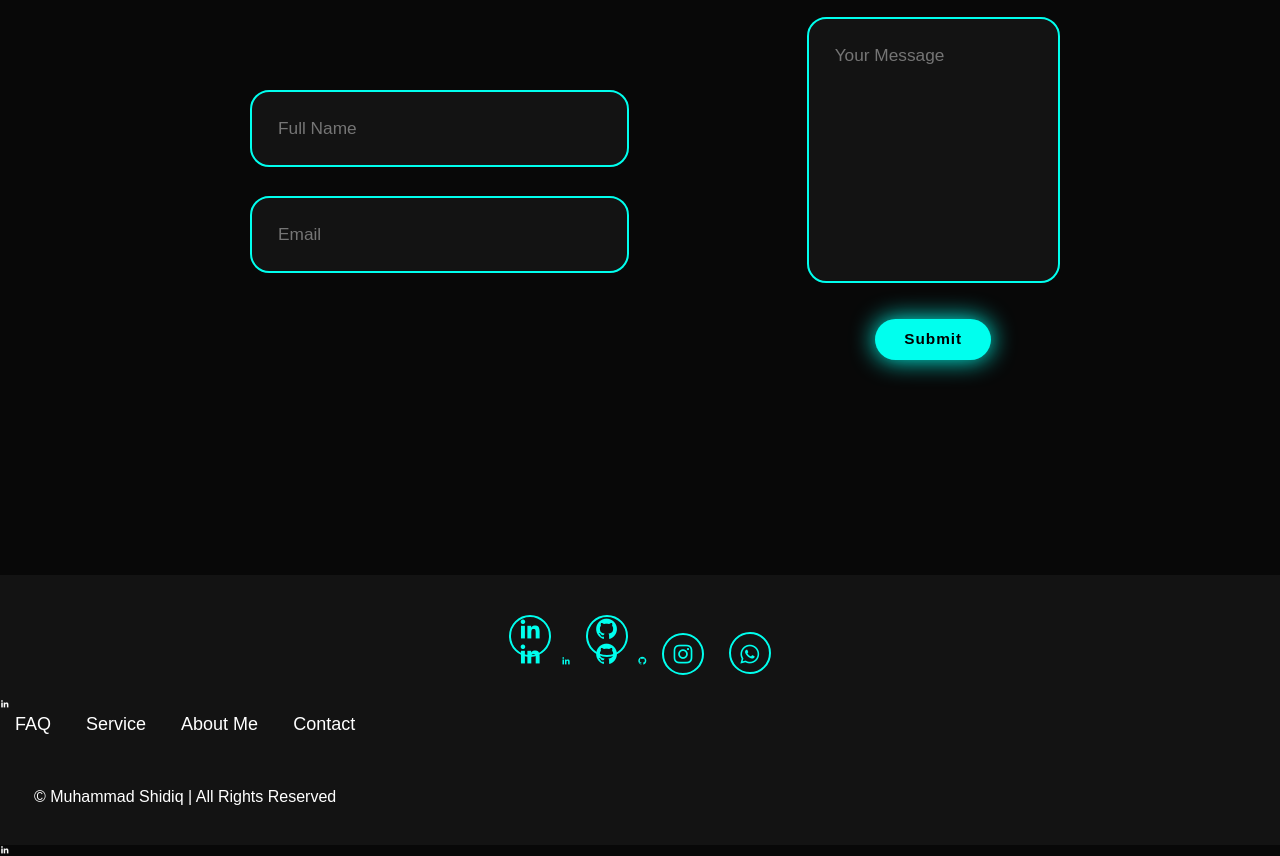
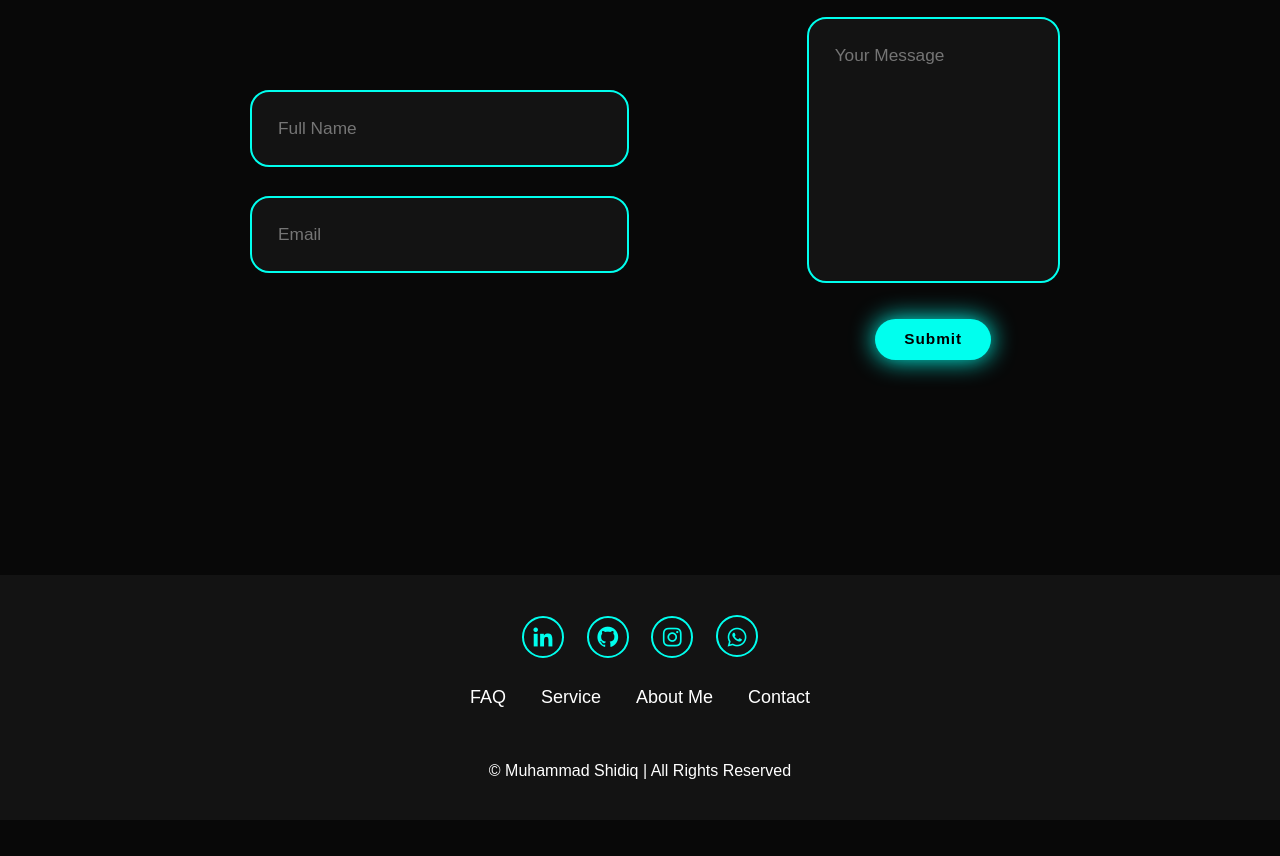
Before and after one commit to boy-stack/Boy_Portofolio, a website: page index.html in a window 1280 px wide. Shown: the part 3935-4791 px from the top of the page. After the commit the page ends 4755 px from the top, so only its background shows below. Drawn offline with nearby package versions, Linux system fonts and the light colour scheme.

Commit message:
Update index.html

```diff
--- a/index.html
+++ b/index.html
@@ -211,9 +211,9 @@
     <footer class="footer">
       <div class="social">
         <a href="https://www.linkedin.com/in/mhshidiq
-"><i class="bx bxl-linkedin"><i class="bx bxl-linkedin"></i></a>
+        "><i class="bx bxl-linkedin"></i></a>
         <a href="https://github.com/boy-stack"
-            ><i class="bx bxl-github"><i class="bx bxl-github"></i></a>
+        ><i class="bx bxl-github"></i></a>
         <a href="https://www.instagram.com/m_shidiq7/"><i class="bx bxl-instagram"></i></a>
         <a href="#" type="submit" onclick="return sendMessage()><i class="bx bxl-whatsapp"></i></a>
       </div>
```
